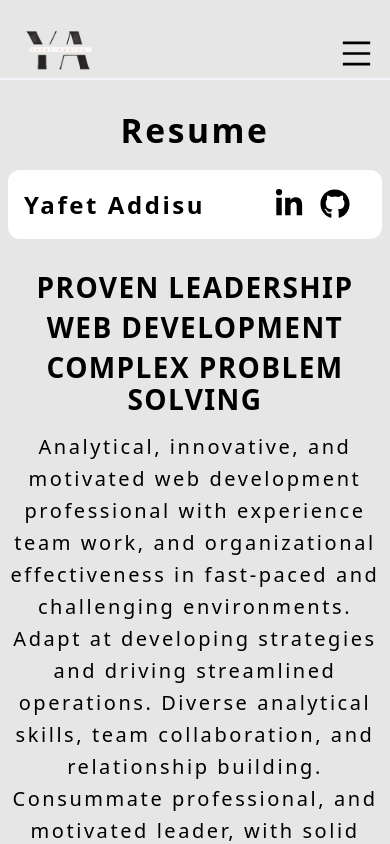
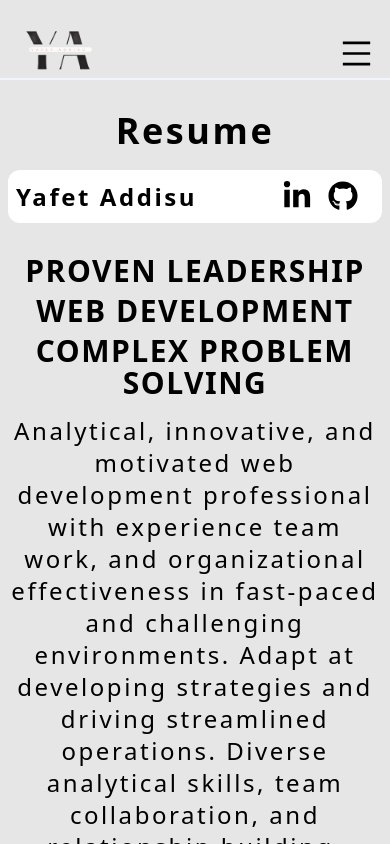
Before and after one commit to yafet-123/yafet-addisu-portfolio, a Next.js app: page /resume in a window 390 px wide. Shown: the top 844 px of the page. Built offline with nearby package versions, Linux system fonts and the light colour scheme.

Commit message:
edited z resume for mobile responsive

```diff
--- a/components/resume/file.jsx
+++ b/components/resume/file.jsx
@@ -7,11 +7,11 @@ const File = () => {
 
   return (
     <div className='px-2 lg:px-40 pt-28 h-full bg-[#e6e6e6ff] text-black'>
-      <h1 className="font-sans font-bold text-[2.1rem] leading-[2.35rem] text-center w-full tracking-[0.16rem] mb-5">
+      <h1 className="font-sans font-bold text-4xl md:text-5xl leading-[2.35rem] text-center w-full tracking-[0.16rem] mb-5">
         Resume
       </h1>
-      <div className='bg-white my-4 p-4 w-full flex justify-between items-center text-black rounded-xl'>
-        <h2 className='text-center font-sans font-bold text-[1.5rem] leading-[2.35rem] tracking-[0.16rem]'>Yafet Addisu</h2>
+      <div className='bg-white my-4 p-2 md:p-4 w-full flex justify-between items-center text-black rounded-xl'>
+        <h2 className='text-center font-sans font-bold text-2xl md:text-3xl leading-[2.35rem] tracking-[0.16rem]'>Yafet Addisu</h2>
         <div className='flex'>
           <Link href='https://www.linkedin.com/in/yafet-addisu-525107249/'>
             <a target='_blank' rel='noreferrer'>
@@ -25,7 +25,7 @@ const File = () => {
           </Link>
         </div>
       </div>
-      <div className='text-center py-4 font-bold uppercase text-[1.75rem] leading-[2rem] tracking-wider'>
+      <div className='text-center py-4 font-bold uppercase text-3xl md:text-4xl leading-[2rem] tracking-wider'>
         <div className='hidden sm:block'>
           <p> Web Development{' '} <span className='px-1'>|</span> Complex Problem Solving</p>
         </div>
@@ -35,7 +35,7 @@ const File = () => {
             <p>Complex Problem Solving</p>
         </div>
       </div>
-      <p className="font-sans font-normal text-[1.25rem] leading-[2rem] text-center w-full tracking-[0.16rem] mb-5">
+      <p className="font-sans font-normal text-2xl md:text-3xl leading-[2rem] text-center w-full tracking-[0.16rem] mb-5">
         Analytical, innovative, and motivated web development professional
         with experience team work, and organizational effectiveness in fast-paced and challenging
         environments. Adapt at developing strategies and driving streamlined
```
